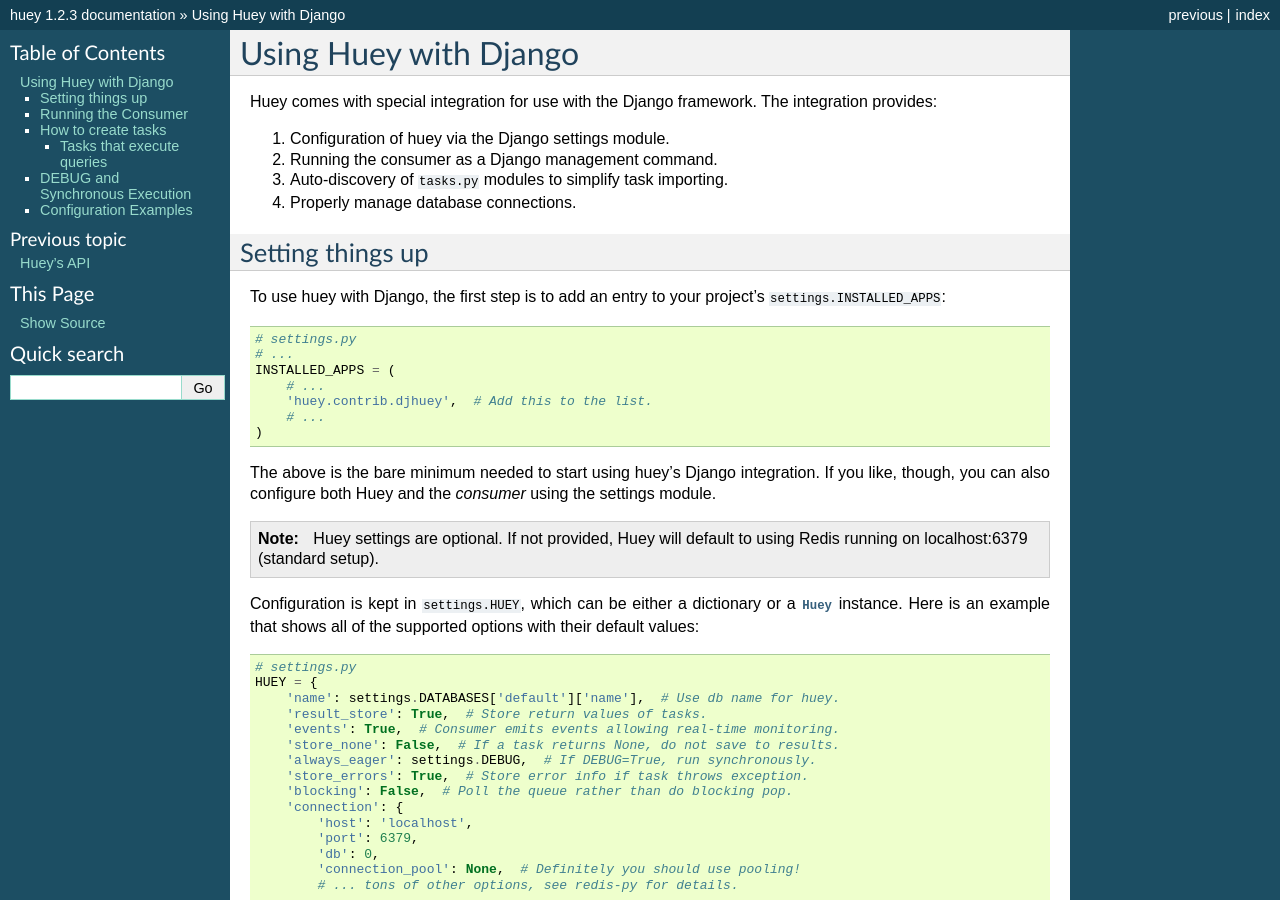
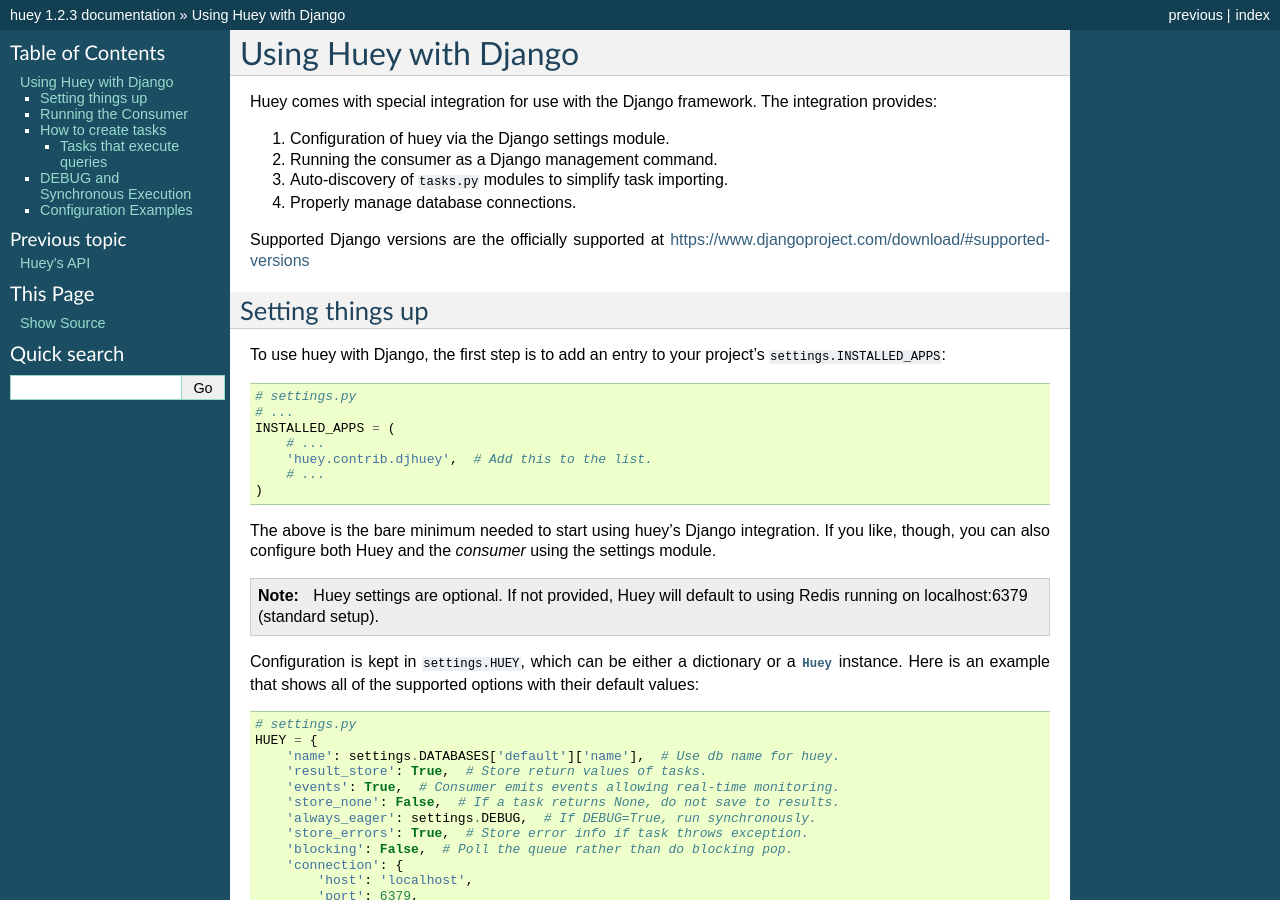
Before and after one commit to coleifer/huey, a Sphinx documentation site: the page built from docs/django.rst, in a window 1280 px wide and 900 px high. Built offline with Sphinx 7.4.7, drawn with Linux system fonts in a browser that asks for light colours; pages that are not in the unit, such as notebooks, are missing from menus.

Commit message:
Updaded docs

```diff
--- a/docs/django.rst
+++ b/docs/django.rst
@@ -10,6 +10,8 @@
 2. Running the consumer as a Django management command.
 3. Auto-discovery of ``tasks.py`` modules to simplify task importing.
 4. Properly manage database connections.
+
+Supported Django versions are the officially supported at https://www.djangoproject.com/download/#supported-versions
 
 Setting things up
 -----------------
```
